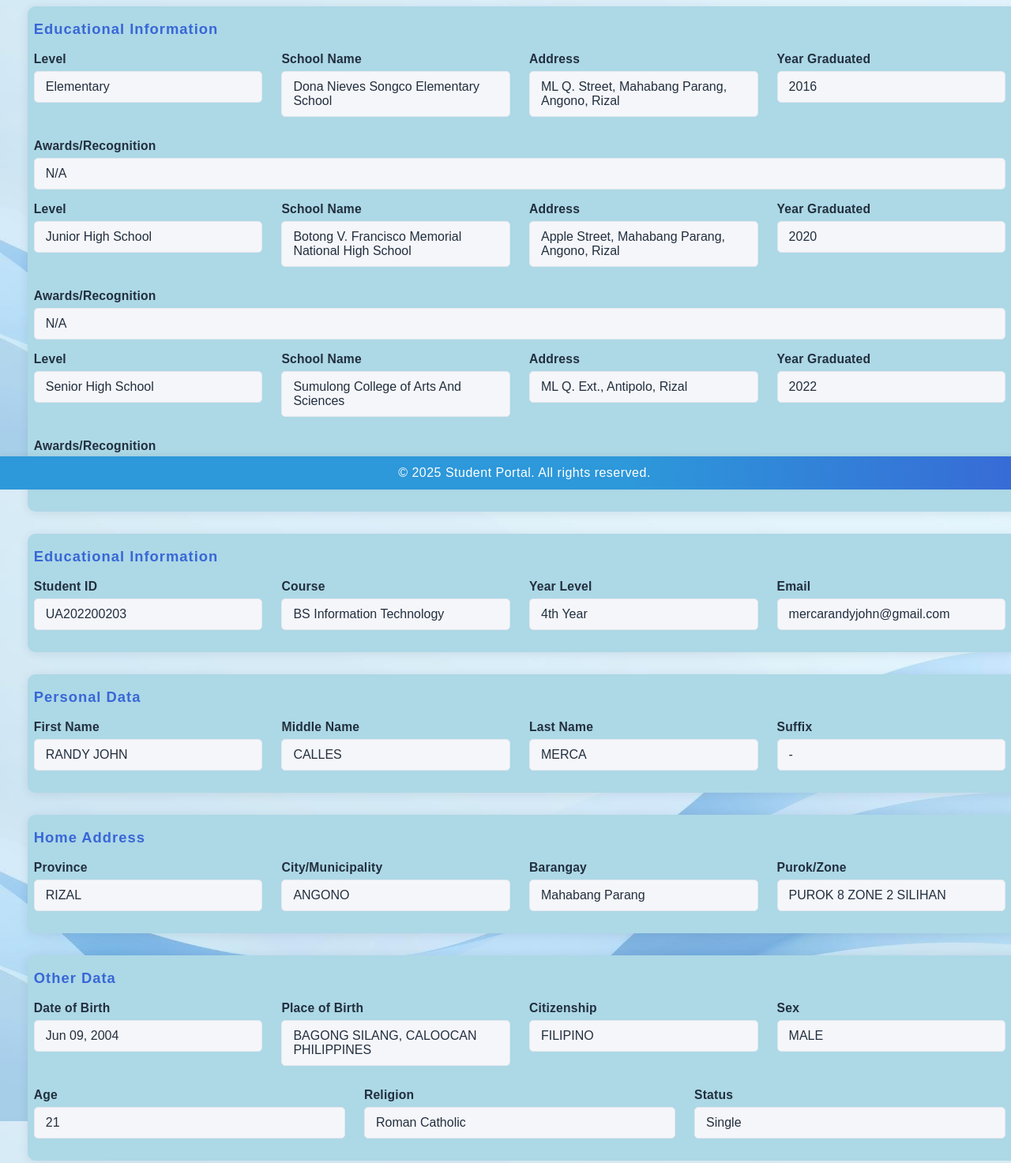
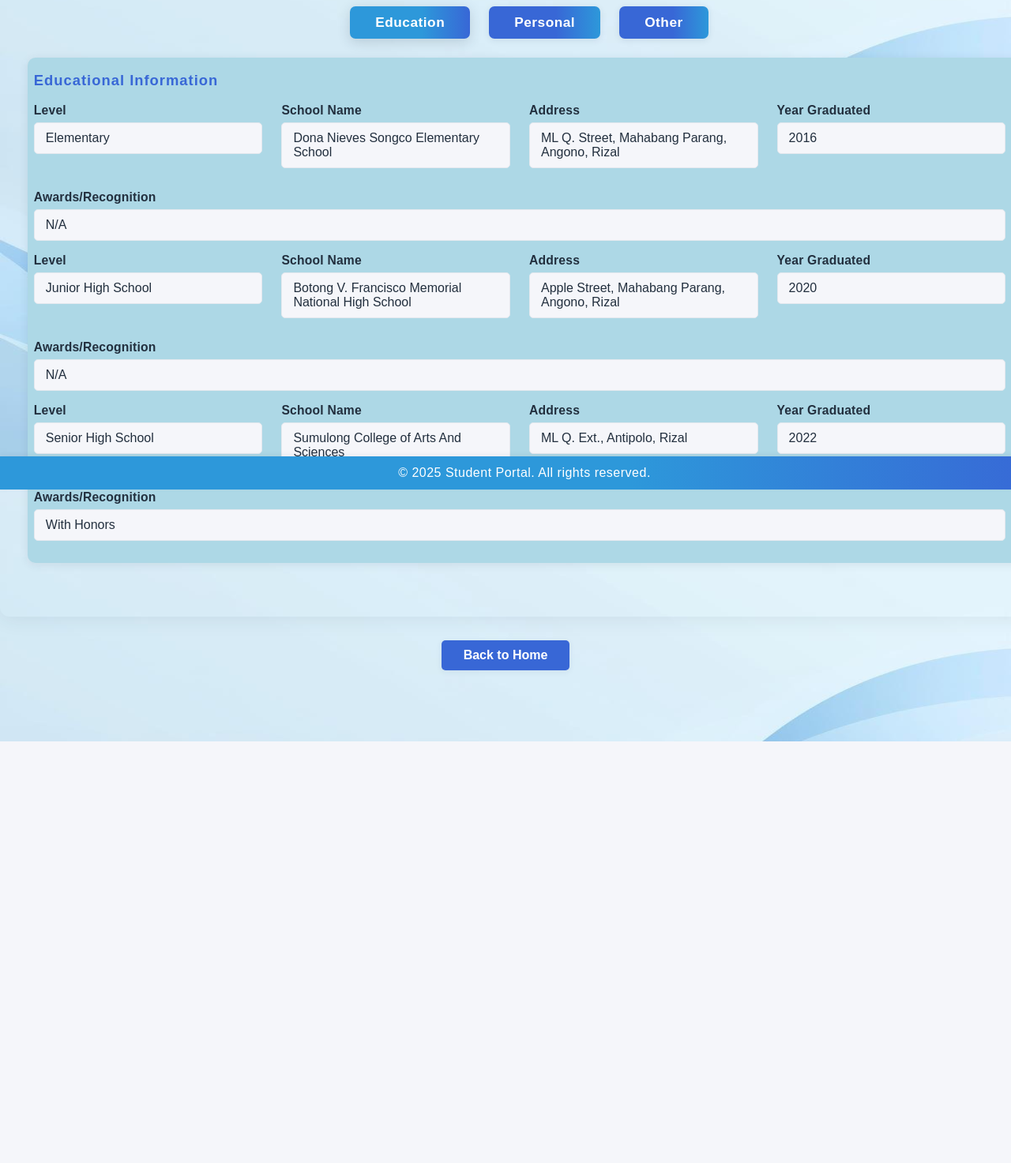
Before and after one commit to Rand1008/stud-por, a plain HTML site: page profile.html in a window 1280 px wide. Shown: the part 180-1653 px from the top of the page at 79% size. After the commit the page ends 1119 px from the top, so only its background shows below. Drawn offline with Linux system fonts and the light colour scheme.

Commit message:
profile.html

```diff
--- a/profile.html
+++ b/profile.html
@@ -21,6 +21,33 @@
       text-align: center;
       box-shadow: 0 -2px 6px rgba(44,62,80,0.06);
       z-index: 999;
+    }
+    .profile-nav-btn {
+      background: linear-gradient(90deg, #3867d6 60%, #2d98da 100%);
+      color: #fff;
+      border: none;
+      border-radius: 7px;
+      padding: 10px 32px;
+      font-size: 1.08em;
+      font-weight: bold;
+      letter-spacing: 0.5px;
+      box-shadow: 0 2px 8px rgba(44,62,80,0.10);
+      cursor: pointer;
+      transition: background 0.18s, color 0.18s, box-shadow 0.18s;
+      outline: none;
+    }
+    .profile-nav-btn:not(:last-child) {
+      margin-right: 8px;
+    }
+    .profile-nav-btn.active,
+    .profile-nav-btn:focus {
+      background: linear-gradient(90deg, #2d98da 60%, #3867d6 100%);
+      color: #fff;
+      box-shadow: 0 4px 16px rgba(44,62,80,0.18);
+    }
+    .profile-nav-btn:hover {
+      background: linear-gradient(90deg, #3867d6 60%, #2d98da 100%);
+      color: #eaf3fb;
     }
   </style>
 </head>
@@ -56,168 +83,75 @@
   </nav>
   <main>
   <div class="main-wrap">
+      <div style="display:flex; gap:16px; justify-content:center; margin-bottom:24px;">
+        <button class="profile-nav-btn" data-section="education">Education</button>
+        <button class="profile-nav-btn" data-section="personal">Personal</button>
+        <button class="profile-nav-btn" data-section="other">Other</button>
+      </div>
+      <div id="profile-education" class="profile-group">
         <div class="profile-section">
           <h3>Educational Information</h3>
           <div class="profile-row">
-        <div class="profile-field">
-          <label>Level</label>
-          <div class="profile-value">Elementary</div>
-        </div>
-        <div class="profile-field">
-          <label>School Name</label>
-          <div class="profile-value">Dona Nieves Songco Elementary School</div>
-        </div>
-        <div class="profile-field">
-          <label>Address</label>
-          <div class="profile-value">ML Q. Street, Mahabang Parang, Angono, Rizal</div>
-        </div>
-        <div class="profile-field">
-          <label>Year Graduated</label>
-          <div class="profile-value">2016</div>
-        </div>
-        <div class="profile-field">
-          <label>Awards/Recognition</label>
-          <div class="profile-value">N/A</div>
-        </div>
+            <div class="profile-field"><label>Level</label><div class="profile-value">Elementary</div></div>
+            <div class="profile-field"><label>School Name</label><div class="profile-value">Dona Nieves Songco Elementary School</div></div>
+            <div class="profile-field"><label>Address</label><div class="profile-value">ML Q. Street, Mahabang Parang, Angono, Rizal</div></div>
+            <div class="profile-field"><label>Year Graduated</label><div class="profile-value">2016</div></div>
+            <div class="profile-field"><label>Awards/Recognition</label><div class="profile-value">N/A</div></div>
           </div>
           <div class="profile-row">
-        <div class="profile-field">
-          <label>Level</label>
-          <div class="profile-value">Junior High School</div>
-        </div>
-        <div class="profile-field">
-          <label>School Name</label>
-          <div class="profile-value">Botong V. Francisco Memorial National High School</div>
-        </div>
-        <div class="profile-field">
-          <label>Address</label>
-          <div class="profile-value">Apple Street, Mahabang Parang, Angono, Rizal</div>
-        </div>
-        <div class="profile-field">
-          <label>Year Graduated</label>
-          <div class="profile-value">2020</div>
-        </div>
-        <div class="profile-field">
-          <label>Awards/Recognition</label>
-          <div class="profile-value">N/A</div>
-        </div>
+            <div class="profile-field"><label>Level</label><div class="profile-value">Junior High School</div></div>
+            <div class="profile-field"><label>School Name</label><div class="profile-value">Botong V. Francisco Memorial National High School</div></div>
+            <div class="profile-field"><label>Address</label><div class="profile-value">Apple Street, Mahabang Parang, Angono, Rizal</div></div>
+            <div class="profile-field"><label>Year Graduated</label><div class="profile-value">2020</div></div>
+            <div class="profile-field"><label>Awards/Recognition</label><div class="profile-value">N/A</div></div>
           </div>
           <div class="profile-row">
-        <div class="profile-field">
-          <label>Level</label>
-          <div class="profile-value">Senior High School</div>
-        </div>
-        <div class="profile-field">
-          <label>School Name</label>
-          <div class="profile-value">Sumulong College of Arts And Sciences</div>
-        </div>
-        <div class="profile-field">
-          <label>Address</label>
-          <div class="profile-value">ML Q. Ext., Antipolo, Rizal</div>
-        </div>
-        <div class="profile-field">
-          <label>Year Graduated</label>
-          <div class="profile-value">2022</div>
-        </div>
-        <div class="profile-field">
-          <label>Awards/Recognition</label>
-          <div class="profile-value">With Honors</div>
+            <div class="profile-field"><label>Level</label><div class="profile-value">Senior High School</div></div>
+            <div class="profile-field"><label>School Name</label><div class="profile-value">Sumulong College of Arts And Sciences</div></div>
+            <div class="profile-field"><label>Address</label><div class="profile-value">ML Q. Ext., Antipolo, Rizal</div></div>
+            <div class="profile-field"><label>Year Graduated</label><div class="profile-value">2022</div></div>
+            <div class="profile-field"><label>Awards/Recognition</label><div class="profile-value">With Honors</div></div>
           </div>
         </div>
       </div>
+      <div id="profile-personal" class="profile-group" style="display:none;">
+        <div class="profile-personal-wrap" style="display: flex; flex-direction: column; gap: 18px; flex-wrap: wrap;">
           <div class="profile-section">
-      <h3>Educational Information</h3>
+            <h3>Student Details</h3>
             <div class="profile-row">
-        <div class="profile-field">
-          <label>Student ID</label>
-          <div class="profile-value">UA202200203</div>
+              <div class="profile-field"><label>Student ID</label><div class="profile-value">UA202200203</div></div>
+              <div class="profile-field"><label>Course</label><div class="profile-value">BS Information Technology</div></div>
+              <div class="profile-field"><label>Year Level</label><div class="profile-value">4th Year</div></div>
+              <div class="profile-field"><label>Email</label><div class="profile-value">mercarandyjohn@gmail.com</div></div>
             </div>
-        <div class="profile-field">
-          <label>Course</label>
-          <div class="profile-value">BS Information Technology</div>
+            <h3>Personal Data</h3>
+            <div class="profile-row">
+              <div class="profile-field"><label>First Name</label><div class="profile-value">RANDY JOHN</div></div>
+              <div class="profile-field"><label>Middle Name</label><div class="profile-value">CALLES</div></div>
+              <div class="profile-field"><label>Last Name</label><div class="profile-value">MERCA</div></div>
+              <div class="profile-field"><label>Suffix</label><div class="profile-value">-</div></div>
             </div>
-        <div class="profile-field">
-          <label>Year Level</label>
-          <div class="profile-value">4th Year</div>
-        </div>
-        <div class="profile-field">
-          <label>Email</label>
-          <div class="profile-value">mercarandyjohn@gmail.com</div>
+            <h3>Home Address</h3>
+            <div class="profile-row">
+              <div class="profile-field"><label>Province</label><div class="profile-value">RIZAL</div></div>
+              <div class="profile-field"><label>City/Municipality</label><div class="profile-value">ANGONO</div></div>
+              <div class="profile-field"><label>Barangay</label><div class="profile-value">Mahabang Parang</div></div>
+              <div class="profile-field"><label>Purok/Zone</label><div class="profile-value">PUROK 8 ZONE 2 SILIHAN</div></div>
             </div>
           </div>
         </div>
-    <div class="profile-section">
-      <h3>Personal Data</h3>
-      <div class="profile-row">
-        <div class="profile-field">
-          <label>First Name</label>
-          <div class="profile-value">RANDY JOHN</div>
       </div>
-        <div class="profile-field">
-          <label>Middle Name</label>
-          <div class="profile-value">CALLES</div>
-        </div>
-        <div class="profile-field">
-          <label>Last Name</label>
-          <div class="profile-value">MERCA</div>
-        </div>
-        <div class="profile-field">
-          <label>Suffix</label>
-          <div class="profile-value">-</div>
-        </div>
-      </div>
-    </div>
-    <div class="profile-section">
-      <h3>Home Address</h3>
-      <div class="profile-row">
-        <div class="profile-field">
-          <label>Province</label>
-          <div class="profile-value">RIZAL</div>
-        </div>
-        <div class="profile-field">
-          <label>City/Municipality</label>
-          <div class="profile-value">ANGONO</div>
-        </div>
-        <div class="profile-field">
-          <label>Barangay</label>
-          <div class="profile-value">Mahabang Parang</div>
-        </div>
-        <div class="profile-field">
-          <label>Purok/Zone</label>
-          <div class="profile-value">PUROK 8 ZONE 2 SILIHAN</div>
-        </div>
-      </div>
-    </div>
+      <div id="profile-other" class="profile-group" style="display:none;">
         <div class="profile-section">
           <h3>Other Data</h3>
           <div class="profile-row">
-        <div class="profile-field">
-          <label>Date of Birth</label>
-          <div class="profile-value">Jun 09, 2004</div>
-        </div>
-        <div class="profile-field">
-          <label>Place of Birth</label>
-          <div class="profile-value">BAGONG SILANG, CALOOCAN PHILIPPINES</div>
-        </div>
-        <div class="profile-field">
-          <label>Citizenship</label>
-          <div class="profile-value">FILIPINO</div>
-        </div>
-        <div class="profile-field">
-          <label>Sex</label>
-          <div class="profile-value">MALE</div>
-        </div>
-        <div class="profile-field">
-          <label>Age</label>
-          <div class="profile-value">21</div>
-        </div>
-        <div class="profile-field">
-          <label>Religion</label>
-          <div class="profile-value">Roman Catholic</div>
-        </div>
-        <div class="profile-field">
-          <label>Status</label>
-          <div class="profile-value">Single</div>
+            <div class="profile-field"><label>Date of Birth</label><div class="profile-value">Jun 09, 2004</div></div>
+            <div class="profile-field"><label>Place of Birth</label><div class="profile-value">BAGONG SILANG, CALOOCAN PHILIPPINES</div></div>
+            <div class="profile-field"><label>Citizenship</label><div class="profile-value">FILIPINO</div></div>
+            <div class="profile-field"><label>Sex</label><div class="profile-value">MALE</div></div>
+            <div class="profile-field"><label>Age</label><div class="profile-value">21</div></div>
+            <div class="profile-field"><label>Religion</label><div class="profile-value">Roman Catholic</div></div>
+            <div class="profile-field"><label>Status</label><div class="profile-value">Single</div></div>
           </div>
         </div>
       </div>
@@ -254,6 +188,33 @@
           <div id="notifDetailContent" style="margin-top:32px; width:100%; text-align:center;"></div>
     </div>
     <script>
+       document.addEventListener('DOMContentLoaded', function() {
+      const btns = document.querySelectorAll('.profile-nav-btn');
+      const groups = {
+        education: document.getElementById('profile-education'),
+        personal: document.getElementById('profile-personal'),
+        other: document.getElementById('profile-other')
+      };
+      function setActive(section) {
+        btns.forEach(btn => {
+          if (btn.dataset.section === section) {
+            btn.classList.add('active');
+          } else {
+            btn.classList.remove('active');
+          }
+        });
+      }
+      btns.forEach(btn => {
+        btn.onclick = function() {
+          Object.keys(groups).forEach(key => {
+            groups[key].style.display = (btn.dataset.section === key) ? '' : 'none';
+          });
+          setActive(btn.dataset.section);
+        };
+      });
+      // Set initial active button
+      setActive('education');
+    });
     // Live working time and date below STUDENT PORTAL
     function updateWorkingTime() {
       const el = document.getElementById('workingTime');
```
Lines whose indentation alone changed are shown as unchanged.
